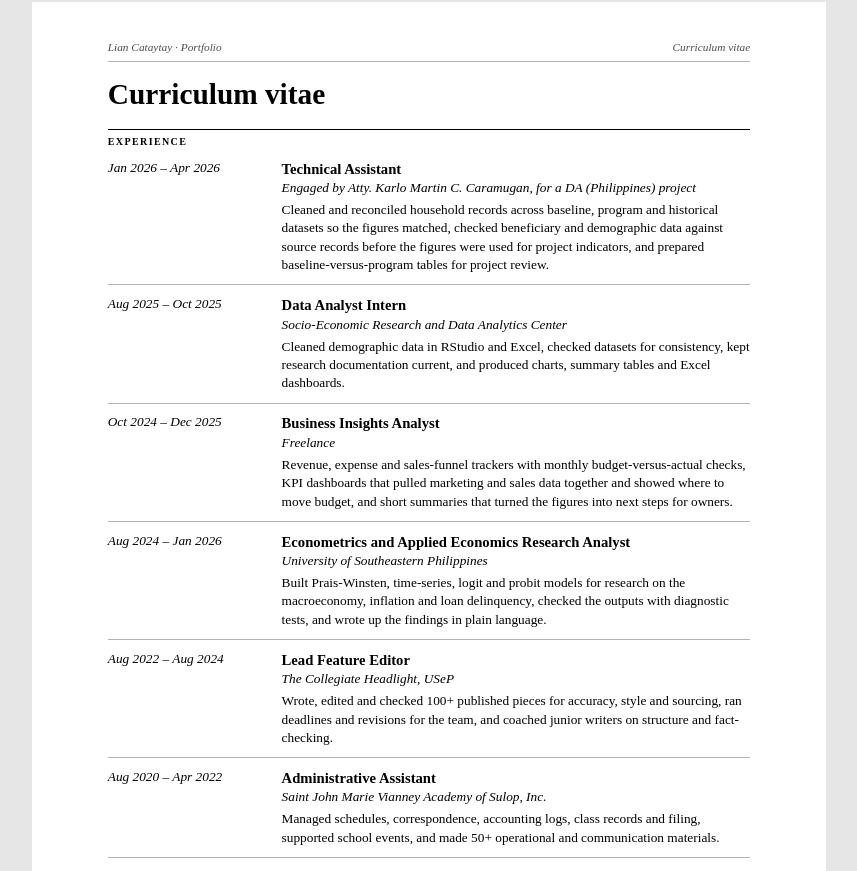
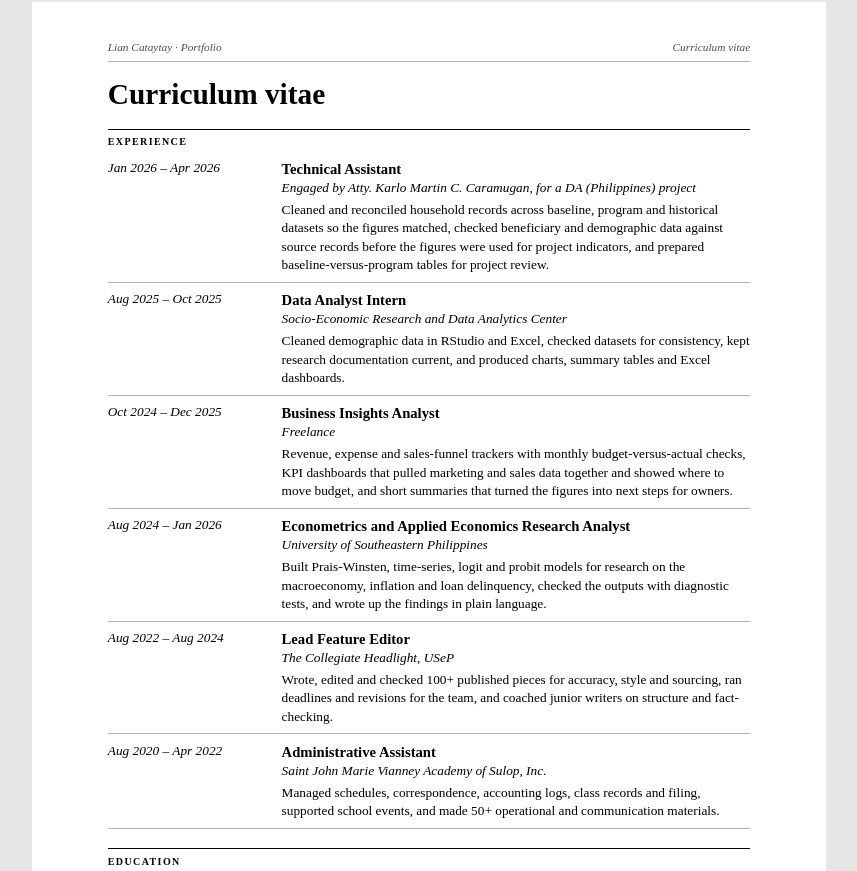
Before and after one commit to liancataytayjk-coder/liancataytayjk-coder.github.io, a plain HTML site: page portfolio.html in a window 1280 px wide. Shown: the part 1196-2067 px from the top of the page, without its empty margins (211-1068 px from the left). Drawn offline with Linux system fonts and the light colour scheme.

Commit message:
Fit corrected education on the CV page; swap in corrected portfolio PDF
Co-Authored-By: Claude Opus 5.5 <noreply@anthropic.com>
Claude-Session: https://claude.ai/code/session_01JYRCvEvee1Zgg8h4ZVXgSy

```diff
--- a/assets/portfolio.css
+++ b/assets/portfolio.css
@@ -263,7 +263,7 @@ dd {
   display: grid;
   grid-template-columns: 40mm minmax(0, 1fr);
   gap: 6mm;
-  padding: 2.6mm 0;
+  padding: 1.9mm 0;
   border-bottom: 0.5pt solid var(--rule);
 }
 
```
Also changed, not shown: 1 other file.
